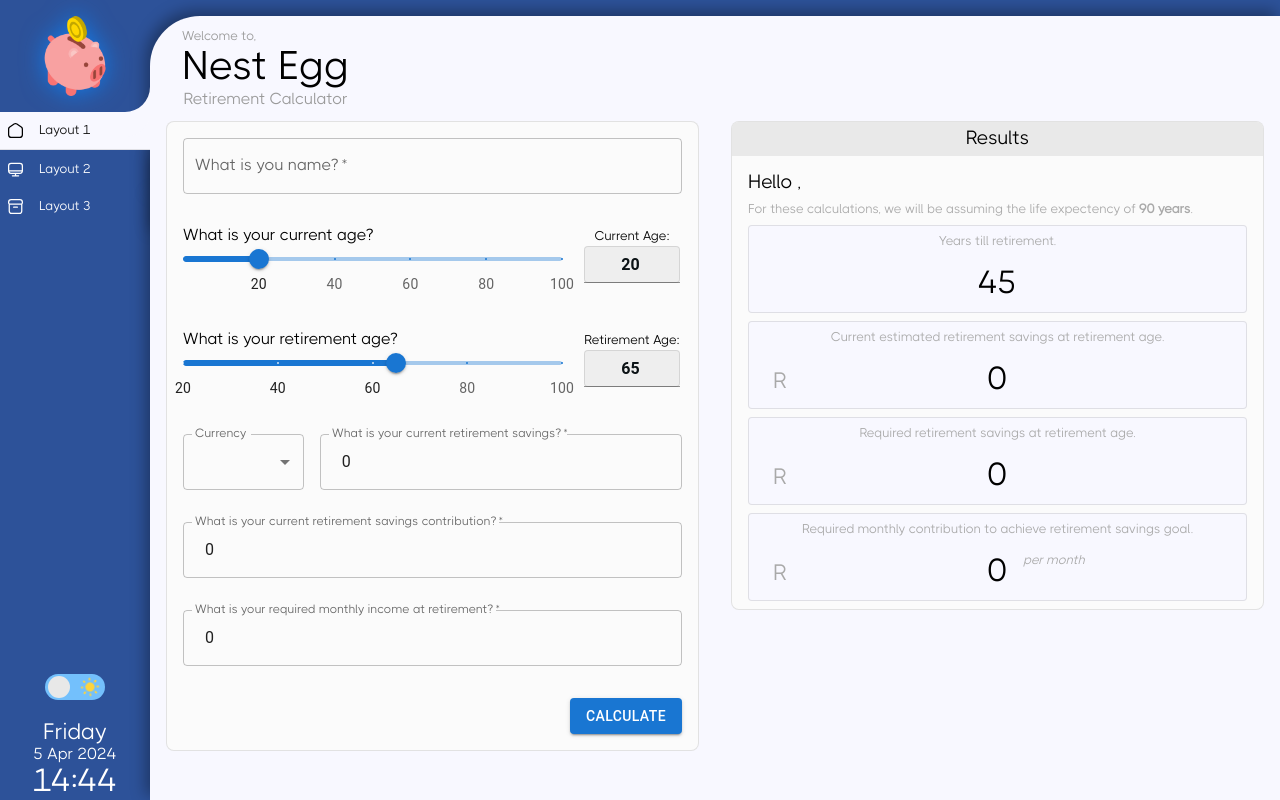
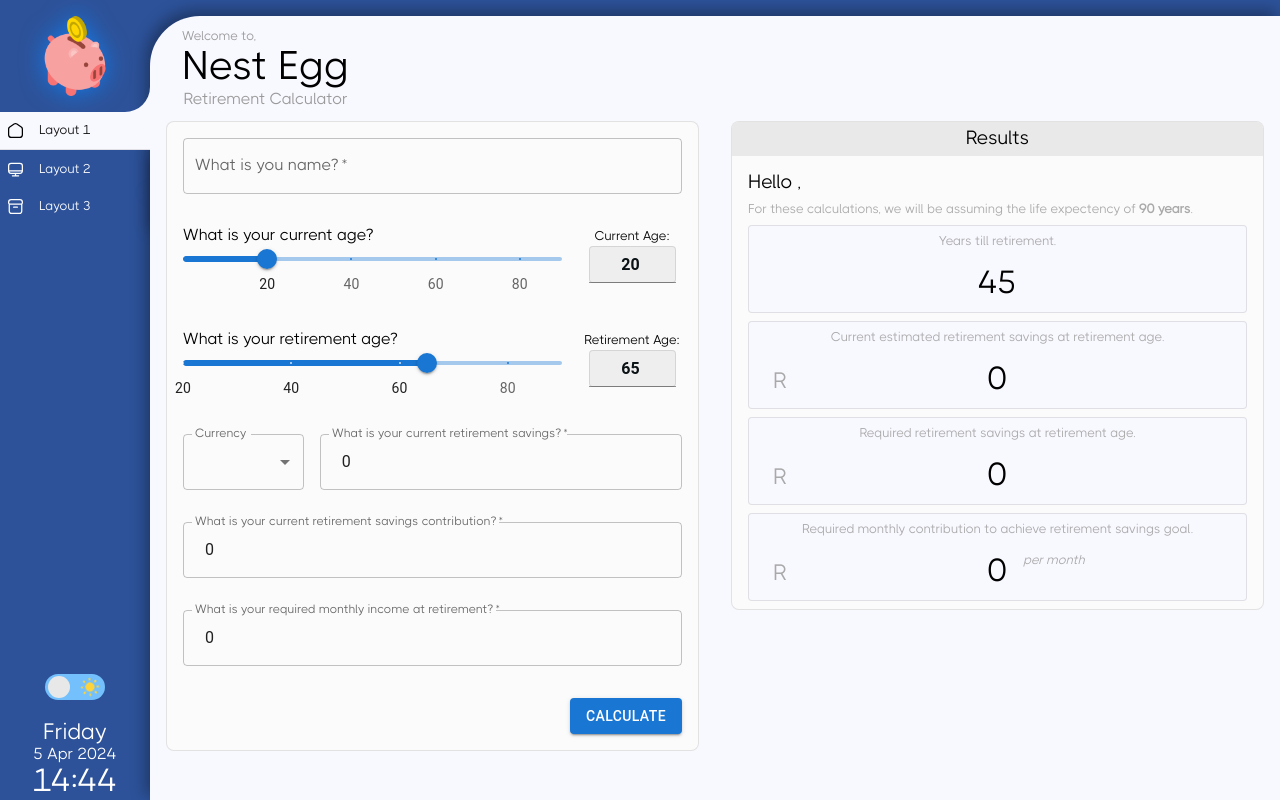
Before and after one commit to ChrisInBlue/NestEgg, a React (Create React App) app: page / in a window 1280 px wide. Built offline with nearby package versions, Linux system fonts and the light colour scheme.

Commit message:
updated readme
removed old readme and updated new

```diff
--- a/src/components/Calculator.tsx
+++ b/src/components/Calculator.tsx
@@ -11,9 +11,11 @@ import Button from '@mui/material/Button';
 import Snackbar from '@mui/material/Snackbar';
 import Alert from '@mui/material/Alert';
 import './Calculator.css';
-import { Fade } from '@mui/material';
 
-// SET MARKERS FOR THE RETIREMENT AGE SLIDER
+// Life expectancy value
+const lifeExpectancy = 90;
+
+// Markers array for age sliders
 const marks = [
     {
         value: 20,
@@ -30,11 +32,7 @@ const marks = [
     {
         value: 80,
         label: 80
-    },
-    {
-        value: 100,
-        label: 100
-    },
+    }
 ];
 
 interface CurrencyOption {
@@ -194,6 +192,7 @@ export default function Calculator() {
                     }}
                     marks={marks}
                     aria-labelledby="input-age-slider"
+                    max={lifeExpectancy}
                 />
                 <div className='value-box'>
                     <p>Current Age:</p>
@@ -205,7 +204,7 @@ export default function Calculator() {
                             inputProps={{
                             step: 1,
                             min: 0,
-                            max: 100,
+                            max: 90,
                             type: 'number',
                             'aria-labelledby': 'input-age-slider',
                             }}
@@ -226,6 +225,7 @@ export default function Calculator() {
                     min={ageValue}
                     marks={marks}
                     aria-labelledby="input-retire-age-slider"
+                    max={lifeExpectancy}
                 />
                 <div className='value-box'>
                     <p>Retirement Age:</p>
@@ -237,7 +237,7 @@ export default function Calculator() {
                             inputProps={{
                             step: 1,
                             min: 0,
-                            max: 100,
+                            max: 90,
                             type: 'number',
                             'aria-labelledby': 'input-retire-age-slider',
                             }}
--- a/src/components/Results.tsx
+++ b/src/components/Results.tsx
@@ -19,8 +19,8 @@ export default function Results() {
     const lifeExpectancy = 90;
     const yearsInRetirement = lifeExpectancy - retireAgeValue;
 
-    const currentRetirementSavings = (Number(retirementContribution) * 12 * yearsInRetirement).toLocaleString();
-    const requiredRetirementSavings = (Number(requiredIncome) * 12 * yearsInRetirement).toLocaleString();
+    const currentRetirementSavings = Number(retirementContribution) * 12 * yearsInRetirement;
+    const requiredRetirementSavings = Number(requiredIncome) * 12 * yearsInRetirement;
 
     // Calculate the number of months until retirement age
     const yearsUntilRetirement = retireAgeValue - ageValue;
@@ -30,6 +30,10 @@ export default function Results() {
     let monthlySavingsNeeded = additionalSavingsNeeded / totalMonthsUntilRetirement;
     monthlySavingsNeeded = Number(monthlySavingsNeeded.toFixed(2));
 
+    // Format numbers for display at the very end
+    const formattedCurrentRetirementSavings = currentRetirementSavings.toLocaleString();
+    const formattedRequiredRetirementSavings = requiredRetirementSavings.toLocaleString();
+    const formattedMonthlySavingsNeeded = monthlySavingsNeeded.toLocaleString();
 
   return (
     <div className='results-container'>
@@ -46,21 +50,21 @@ export default function Results() {
          <p>Current estimated retirement savings at retirement age.</p>
             <h5>
                 <span>{currencyValue}</span>
-                {currentRetirementSavings}
+                {formattedCurrentRetirementSavings}
             </h5>
         </div>
         <div className='block'>
          <p>Required retirement savings at retirement age.</p>
             <h5>
                 <span>{currencyValue}</span>
-                {requiredRetirementSavings}
+                {formattedRequiredRetirementSavings}
             </h5>
         </div>
         <div className='block'>
             <p>Required monthly contribution to achieve retirement savings goal.</p>
             <h5>
                 <span>{currencyValue}</span>
-                {monthlySavingsNeeded}
+                {formattedMonthlySavingsNeeded}
                 <em>per month</em>
             </h5>
         </div>
```
Also changed, not shown: 2 other files (tests, documents, lock files or other folders).
